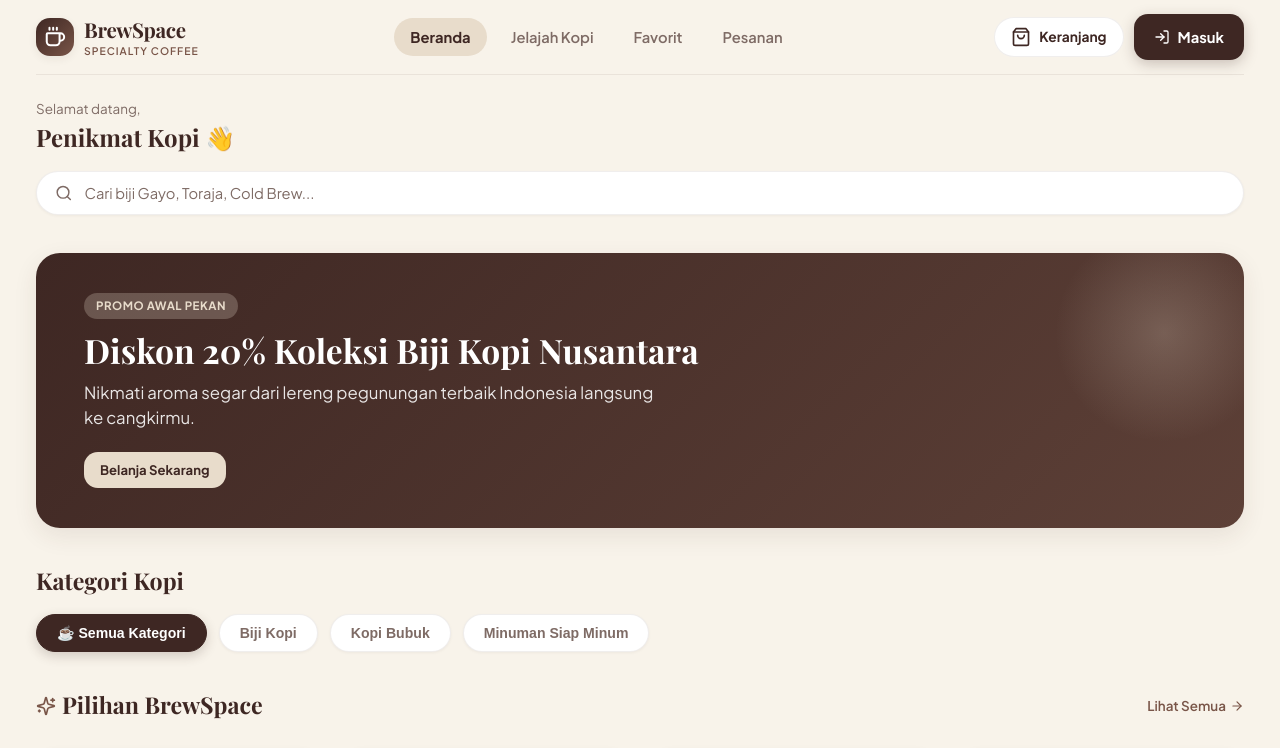
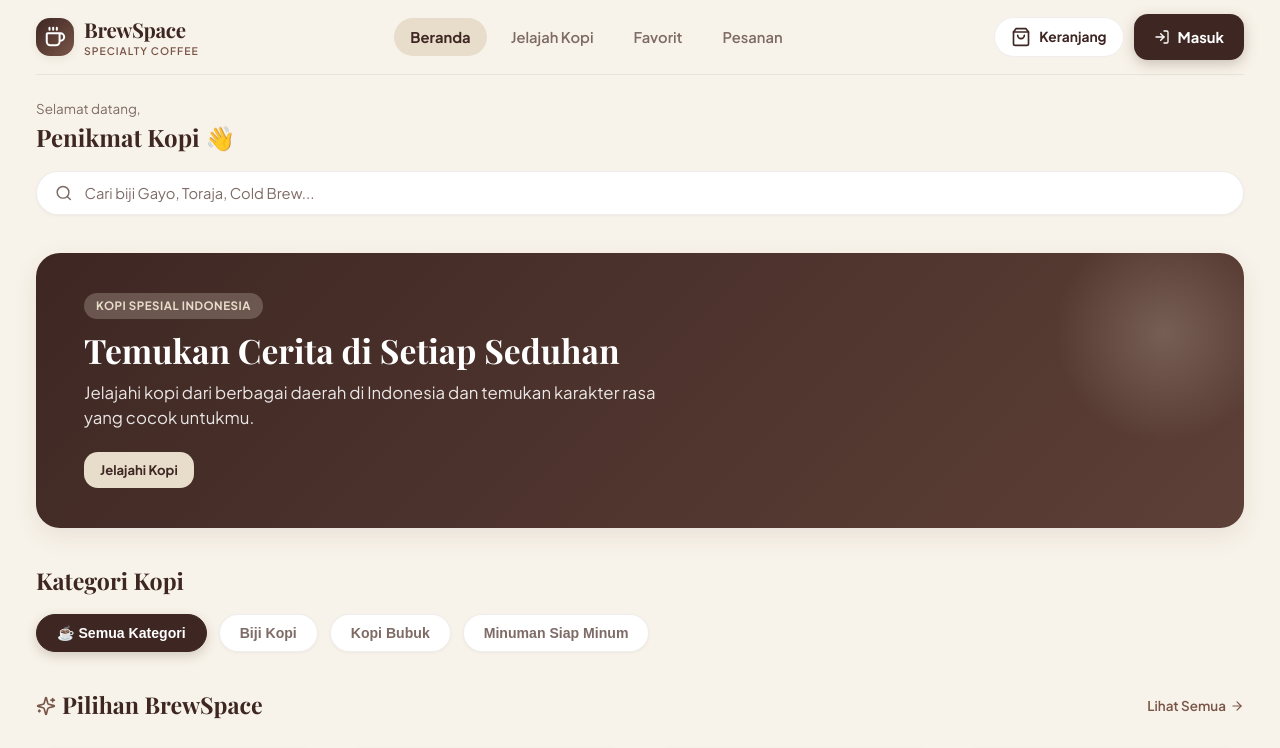
Before and after one commit to ghipramana/BrewSpace, a React (Vite) app: page / in a window 1280 px wide. Shown: the top 748 px of the page. Built offline with nearby package versions, Linux system fonts and the light colour scheme; no server answers; grey boxes are pictures that could not be loaded; a web font is replaced by a local one.

Commit message:
Replace home discount promo with coffee discovery banner

```diff
--- a/src/pages/Home.jsx
+++ b/src/pages/Home.jsx
@@ -89,13 +89,13 @@ export const Home = () => {
 
         {/* Promo Hero Banner */}
         <div className="promo-card">
-          <span className="promo-tag">Promo Awal Pekan</span>
-          <h3 className="promo-headline">Diskon 20% Koleksi Biji Kopi Nusantara</h3>
+          <span className="promo-tag">Kopi Spesial Indonesia</span>
+          <h3 className="promo-headline">Temukan Cerita di Setiap Seduhan</h3>
           <p className="promo-desc">
-            Nikmati aroma segar dari lereng pegunungan terbaik Indonesia langsung ke cangkirmu.
+            Jelajahi kopi dari berbagai daerah di Indonesia dan temukan karakter rasa yang cocok untukmu.
           </p>
-          <Link to="/explore?category_id=1" className="btn btn-secondary" style={{ padding: '8px 16px', fontSize: '0.82rem' }}>
-            Belanja Sekarang
+          <Link to="/explore" className="btn btn-secondary" style={{ padding: '8px 16px', fontSize: '0.82rem' }}>
+            Jelajahi Kopi
           </Link>
         </div>
 
```
